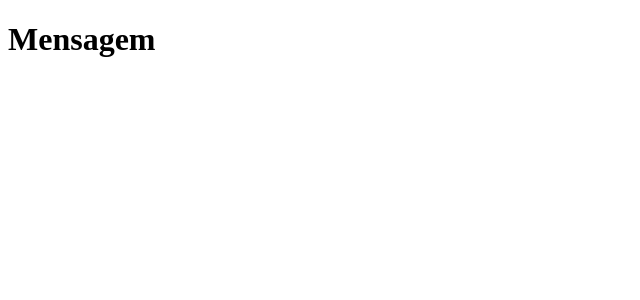
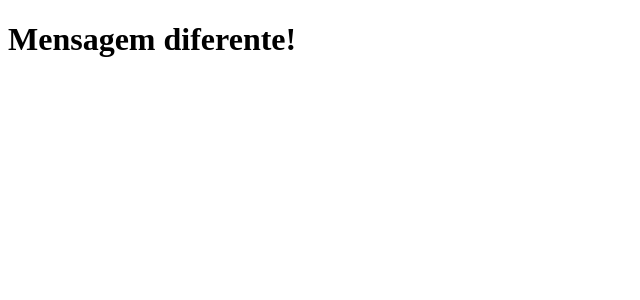
Before and after one commit to FelipeBeatriz/clone-tabnews, a Next.js app: page / in a window 1280 px wide. Shown: the top 300 px of the page, without its empty margins (0-640 px from the left). Built offline with nearby package versions, Linux system fonts and the light colour scheme.

Commit message:
mudança da frase do pages

```diff
--- a/pages/index.js
+++ b/pages/index.js
@@ -1,5 +1,5 @@
 function Home() {
-    return <h1>Mensagem</h1>
+    return <h1>Mensagem diferente!</h1>
 }
 
 export default Home;
```
